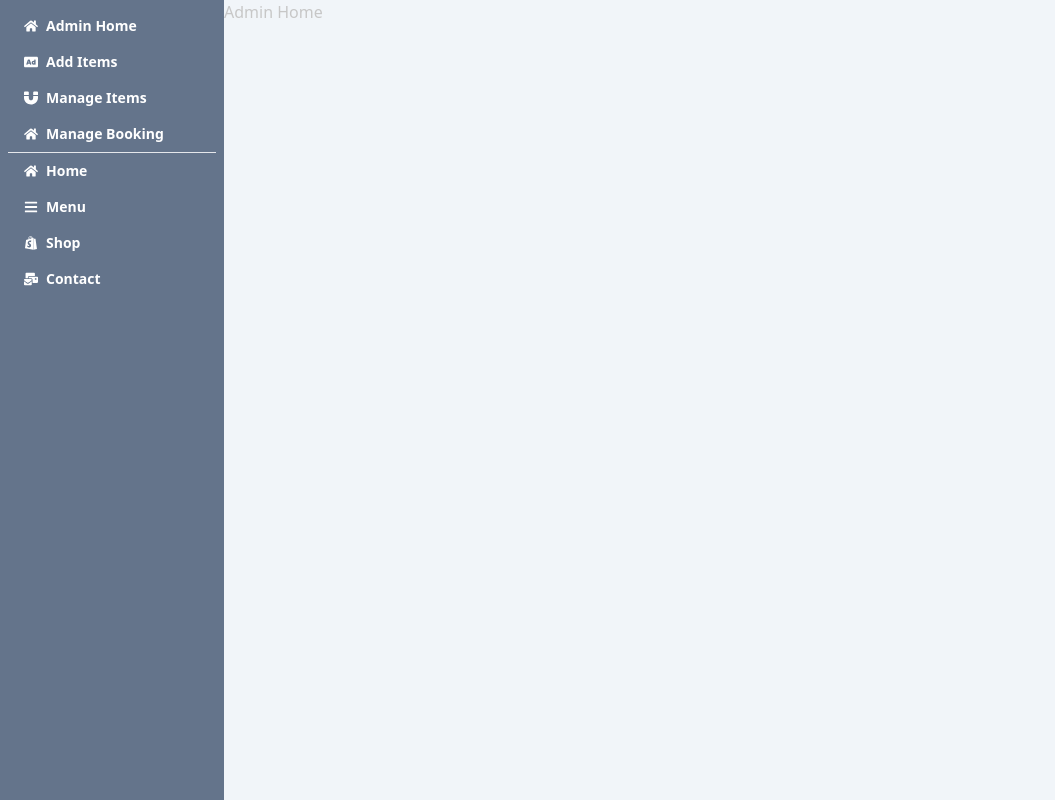
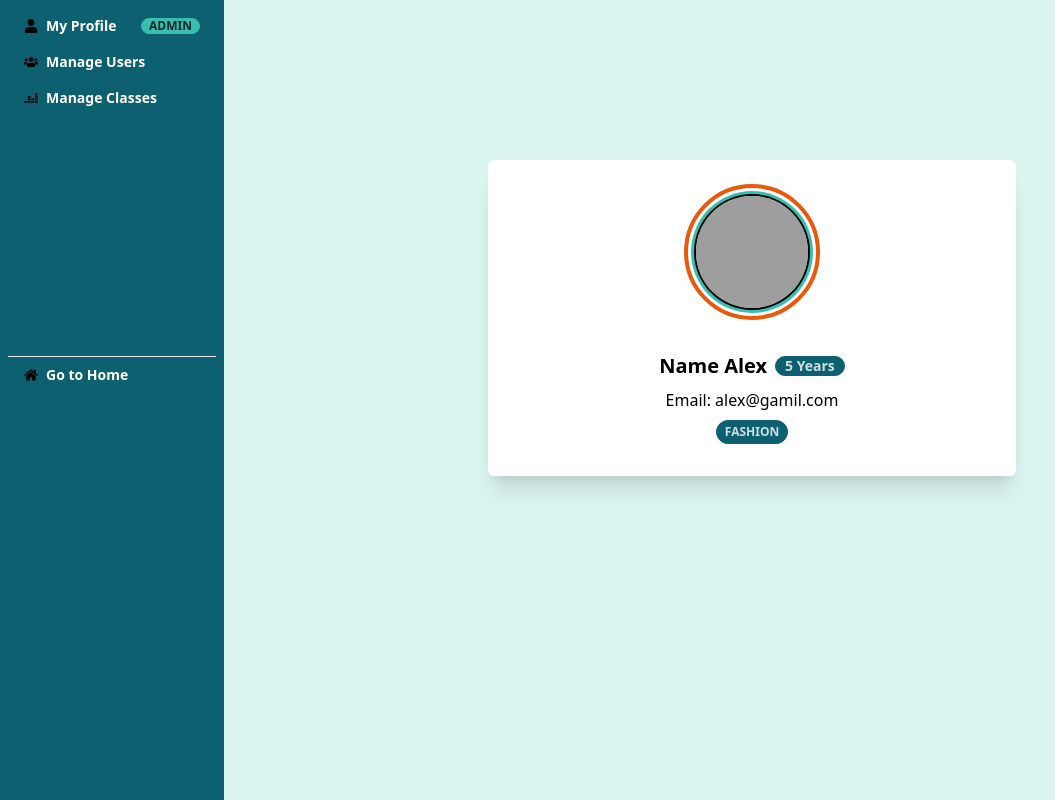
Before and after one commit to jinxsazzad/sportifyu-client, a React (Vite) app: page /dashboard in a window 1280 px wide. Shown: the whole page, without its empty margins (0-1055 px from the left). Built offline with nearby package versions, Linux system fonts and the light colour scheme; no server answers; grey boxes are pictures that could not be loaded.

Commit message:
design deshboard

```diff
--- a/src/App.jsx
+++ b/src/App.jsx
@@ -1,14 +1,12 @@
 import {
   FaAd,
   FaBars,
-  FaCaretRight,
   FaClipboard,
   FaHome,
   FaMagnet,
   FaMailBulk,
   FaShopify,
   FaUser,
-  FaUserAlt,
 } from "react-icons/fa";
 import { Link, Outlet } from "react-router-dom";
 import "./App.css";
--- a/src/index.css
+++ b/src/index.css
@@ -1,3 +1,6 @@
 @tailwind base;
 @tailwind components;
 @tailwind utilities;
+*{
+    color: black;
+}
--- /dev/null
+++ b/src/layouts/Dashboard.jsx
@@ -0,0 +1,111 @@
+import {
+  FaAd,
+  FaAsterisk,
+  FaBars,
+  FaClipboard,
+  FaCreditCard,
+  FaDeezer,
+  FaDotCircle,
+  FaHome,
+  FaMagnet,
+  FaPlusCircle,
+  FaUser,
+  FaUsers,
+} from "react-icons/fa";
+import { Link, NavLink, Outlet } from "react-router-dom";
+
+const Dashboard = () => {
+  const userRole = `${"admin"}`;
+  return (
+    <>
+      <div className="drawer lg:drawer-open ">
+        <input id="my-drawer-2" type="checkbox" className="drawer-toggle" />
+        <label
+          htmlFor="my-drawer-2"
+          className="drawer-button lg:hidden px-5 h-screen sm:bg-secondary pt-5 text-white"
+        >
+          <FaBars></FaBars>
+        </label>
+        <div className="drawer-content bg-[#DBF5F0]">
+          {/* Page content here */}
+          <Outlet></Outlet>
+        </div>
+        <div className="drawer-side bg-gray-300">
+          <label htmlFor="my-drawer-2" className="drawer-overlay"></label>
+          <ul className="menu p-2 w-56  h-full bg-secondary text-white">
+            {/* Sidebar content here */}
+            {userRole === "admin" ? (
+              <>
+                <li>
+                  <NavLink to={'/dashboard/'}>
+                    <FaUser></FaUser> My Profile <span className="badge badge-primary badge-sm uppercase">{userRole}</span>
+                  </NavLink>
+                </li>
+                <li>
+                  <NavLink to={"/dashboard/admin-manage-users"}>
+                    <FaUsers></FaUsers> Manage Users
+                  </NavLink>
+                </li>
+                <li>
+                  <NavLink to={"/dashboard/admin-manage-classes"}>
+                    <FaDeezer></FaDeezer> Manage Classes
+                  </NavLink>
+                </li>
+              </>
+            ) : userRole === "instructor" ? (
+              <>
+                <li>
+                  <Link>
+                    <FaUser></FaUser> My Profile <span className="badge badge-primary badge-sm uppercase">{userRole}</span>
+                  </Link>
+                </li>
+                <li>
+                  <Link>
+                    <FaPlusCircle></FaPlusCircle> Add a Class
+                  </Link>
+                </li>
+                <li>
+                  <Link>
+                    <FaAsterisk></FaAsterisk> My Classes
+                  </Link>
+                </li>
+              </>
+            ) : (
+              <>
+                <li>
+                  <NavLink to={"/dashboard/"}>
+                    <FaUser></FaUser> My Profile <span className="badge badge-primary badge-sm uppercase">{userRole}</span>
+                  </NavLink>
+                </li>
+                <li>
+                  <Link>
+                    <FaAsterisk></FaAsterisk> My Selected Classes
+                  </Link>
+                </li>
+                <li>
+                  <Link>
+                    <FaDotCircle></FaDotCircle> MY Enrolled
+                  </Link>
+                </li>
+                <li>
+                  <Link>
+                    <FaCreditCard></FaCreditCard> Payment
+                  </Link>
+                </li>
+              </>
+            )}
+              <hr className="mt-60"/>
+            <li >
+              <Link to={"/"}>
+                <FaHome></FaHome>Go to Home
+              </Link>
+            </li>
+
+          </ul>
+        </div>
+      </div>
+    </>
+  );
+};
+
+export default Dashboard;
--- /dev/null
+++ b/src/pages/Dashboard/Admin/AdminProfile/AdminProfile.jsx
@@ -0,0 +1,31 @@
+import React from "react";
+
+const AdminProfile = () => {
+  return (
+    <div>
+      <div className="card w-1/2 mt-40 rounded-md shadow-xl text-black mx-auto bg-white">
+        <figure className="mt-6">
+          <div className="avatar border-4 border-orange-600 rounded-full p-2 ">
+            <div className="w-28  rounded-full ring ring-primary ring-offset-base-100 ring-offset-2">
+              <img src="https://i.ibb.co/FHwb3Hg/Little-cute-minicom-png.png" />
+            </div>
+          </div>
+        </figure>
+        <div className="card-body flex justify-center items-center">
+          <h2 className="card-title">
+            Name Alex
+            <span className="badge badge-secondary">5 Years</span>
+          </h2>
+          <p>Email: alex@gamil.com</p>
+          <div className="card-actions justify-end">
+            <div className="badge badge-secondary btn btn-xs rounded-full">
+              Fashion
+            </div>
+          </div>
+        </div>
+      </div>
+    </div>
+  );
+};
+
+export default AdminProfile;
--- /dev/null
+++ b/src/pages/Dashboard/Admin/ManageClasses/ManageClasses.jsx
@@ -0,0 +1,42 @@
+import React from "react";
+
+const ManageClasses = () => {
+  return (
+    <div>
+      <div className="grid grid-cols-4 gap-1 text-black bg-primary m-4 p-2">
+        <div className=" col-span-4">NAofA Soccer Camp</div>
+        <div className="avatar p-2 ">
+          <div className="w-28  rounded-full ring ring-primary ring-offset-base-100 ring-offset-2">
+            <img src="https://i.ibb.co/FHwb3Hg/Little-cute-minicom-png.png" />
+          </div>
+        </div>
+        <div className=" col-span-2"><h3>Name</h3>
+        <p>
+            Email: <br />
+            Available Sets: <br />
+            Price:
+        </p>
+        </div>
+        <div><button>Approved</button><button>Deny</button><button>Feedback</button></div>
+      </div>
+      <div className="grid grid-cols-4 gap-1 text-black bg-primary m-4 p-2">
+        <div className=" col-span-4">NAofA Soccer Camp</div>
+        <div className="avatar p-2 ">
+          <div className="w-28  rounded-full ring ring-primary ring-offset-base-100 ring-offset-2">
+            <img src="https://i.ibb.co/FHwb3Hg/Little-cute-minicom-png.png" />
+          </div>
+        </div>
+        <div className=" col-span-2"><h3>Name</h3>
+        <p>
+            Email: <br />
+            Available Sets: <br />
+            Price:
+        </p>
+        </div>
+        <div><button>Approved</button><button>Deny</button><button>Feedback</button></div>
+      </div>
+    </div>
+  );
+};
+
+export default ManageClasses;
--- /dev/null
+++ b/src/pages/Dashboard/Admin/ManageUsers/ManageUsers.jsx
@@ -0,0 +1,49 @@
+import React from "react";
+
+const ManageUsers = () => {
+  return (
+    <div>
+      <div className="overflow-x-auto p-6 text-black">
+        <table className="table text-black">
+          {/* head */}
+          <thead>
+            <tr className="text-black">
+              <th>Name</th>
+              <th>Role</th>
+              <th>Action</th>
+            </tr>
+          </thead>
+          <tbody>
+            {/* row 1 */}
+            <tr>
+              <td>
+                <div className="flex items-center space-x-3">
+                  <div className="avatar">
+                    <div className="mask mask-squircle w-12 h-12">
+                      <img
+                        src="https://i.ibb.co/FHwb3Hg/Little-cute-minicom-png.png"
+                        alt="Avatar Tailwind CSS Component"
+                      />
+                    </div>
+                  </div>
+                  <div>
+                    <div className="font-bold">Hart Hagerty</div>
+                  </div>
+                </div>
+              </td>
+              <td>
+                Admin
+              </td>
+              <td>
+                <button className="btn btn-secondary btn-xs">Admin</button>
+                <button className="btn btn-secondary btn-xs">Instructor</button>
+              </td>
+            </tr>
+          </tbody>
+        </table>
+      </div>
+    </div>
+  );
+};
+
+export default ManageUsers;
--- a/src/parts/NavBar/NavBar.css
+++ b/src/parts/NavBar/NavBar.css
@@ -3,10 +3,11 @@
     font-weight: 700;
 }
 .menu li a:hover{
-    color: orange;
+    color: black;
     font-weight: 700;
 }
 .menu li a.active{
     font-weight: 700;
     border-bottom:2px solid;
+    background-color: orange;
 }
--- a/src/routes/Routes.jsx
+++ b/src/routes/Routes.jsx
@@ -8,6 +8,11 @@ import Login from "../pages/Login/Login";
 import App from "../App";
 import Instructors from "../pages/Instructors/Instructors";
 import Classes from "../pages/Classes/Classes";
+import Dashboard from "../layouts/Dashboard";
+import AdminProfile from "../pages/Dashboard/Admin/AdminProfile/AdminProfile";
+import ManageUsers from "../pages/Dashboard/Admin/ManageUsers/ManageUsers";
+import ManageClasses from "../pages/Dashboard/Admin/ManageClasses/ManageClasses";
+const userRole = 'admin'
 
 export const router = createBrowserRouter([
     {
@@ -43,18 +48,18 @@ export const router = createBrowserRouter([
     },
     {
         path:'/dashboard',
-        element:<App></App>,
+        element:<Dashboard></Dashboard>,
         errorElement:<div>Error page 404</div>,
         children:[
             {
                 path:'/dashboard/',
-                element:<div>Admin Home</div>,
+                element:userRole==='admin'?<AdminProfile></AdminProfile>: userRole === 'instructor'? <div>Instructor</div>:<div>Student</div>,
             },{
-                path:'/dashboard',
-                element:<div></div>,
+                path:'/dashboard/admin-manage-users',
+                element:<ManageUsers></ManageUsers>,
             },{
-                path:'/dashboard',
-                element:<div></div>,
+                path:'/dashboard/admin-manage-classes',
+                element:<ManageClasses></ManageClasses>,
             },{
                 path:'/dashboard',
                 element:<div></div>,
```
